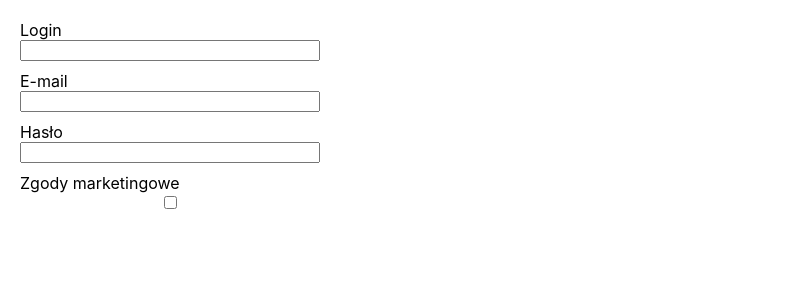
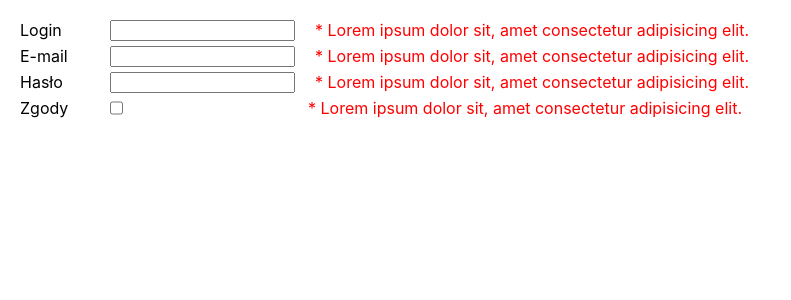
Before and after one commit to kawalec/React.js-form-example, a React (Create React App) app: page / in a window 1280 px wide. Shown: the top 300 px of the page, without its empty margins (0-791 px from the left). Built offline with nearby package versions, Linux system fonts and the light colour scheme.

Commit message:
add style

```diff
--- a/src/App.js
+++ b/src/App.js
@@ -3,7 +3,24 @@ import "./App.scss";
 import Input from "./components/Input";
 
 class App extends Component {
-  state = { username: "", email: "", password: "", agree: false };
+  state = {
+    username: "",
+    email: "",
+    password: "",
+    agree: false,
+    errors: {
+      username: false,
+      email: false,
+      password: false,
+    },
+  };
+
+  errors_message = {
+    username:
+      "Nazwa powinna mieć więcej niż 4 znaki i nie może zawierać spacji!",
+    email: "Brak znaku @ w adresie email!",
+    password: "Hasło musi mieć minimum 8 znaków!",
+  };
 
   handleChange = (e) => {
     const name = e.target.name;
@@ -14,7 +31,6 @@ class App extends Component {
       [name]: type === "checkbox" ? checked : value,
     });
   };
-
   data = [
     {
       id: "user",
@@ -39,7 +55,7 @@ class App extends Component {
     },
     {
       id: "agree",
-      label: "Zgody marketingowe",
+      label: "Zgody",
       type: "checkbox",
       name: "agree",
       checked: this.state.accept,
@@ -59,7 +75,7 @@ class App extends Component {
       />
     ));
 
-    return <form>{inputs}</form>;
+    return <form className="inputs">{inputs}</form>;
   }
 }
 
--- a/src/App.scss
+++ b/src/App.scss
@@ -1,10 +1,6 @@
-form {
+.inputs {
   margin: 20px;
-  width: 300px;
+  width: 1000px;
   display: flex;
   flex-direction: column;
 }
-
-input {
-  margin-bottom: 10px;
-}
--- a/src/components/Input.js
+++ b/src/components/Input.js
@@ -4,14 +4,23 @@ import "./Input.scss";
 const Input = (props) => {
   return (
     <>
-      <label htmlFor={props.id}>{props.label}</label>
+      <div className="inputs__block">
+        <label htmlFor={props.id} className="inputs__label">
+          {props.label}
+        </label>
         <input
+          className="inputs__item"
           type={props.type}
           name={props.name}
           value={props.value}
           checked={props.value}
           onChange={props.handleChange}
         ></input>
+
+        <div className="inputs__errors">
+          Lorem ipsum dolor sit, amet consectetur adipisicing elit.
+        </div>
+      </div>
     </>
   );
 };
--- a/src/components/Input.scss
+++ b/src/components/Input.scss
@@ -0,0 +1,25 @@
+.inputs__block {
+  display: flex;
+  margin-bottom: 5px;
+}
+
+.inputs__label {
+  width: 80px;
+  & ~ input[type="checkbox"] {
+    margin-right: 165px;
+  }
+}
+
+.inputs__item {
+  max-width: 250px;
+  margin-left: 10px;
+}
+
+.inputs__errors {
+  color: red;
+  margin-left: 20px;
+}
+
+.inputs__errors::before {
+  content: "* ";
+}
```
Lines whose indentation alone changed are shown as unchanged.
